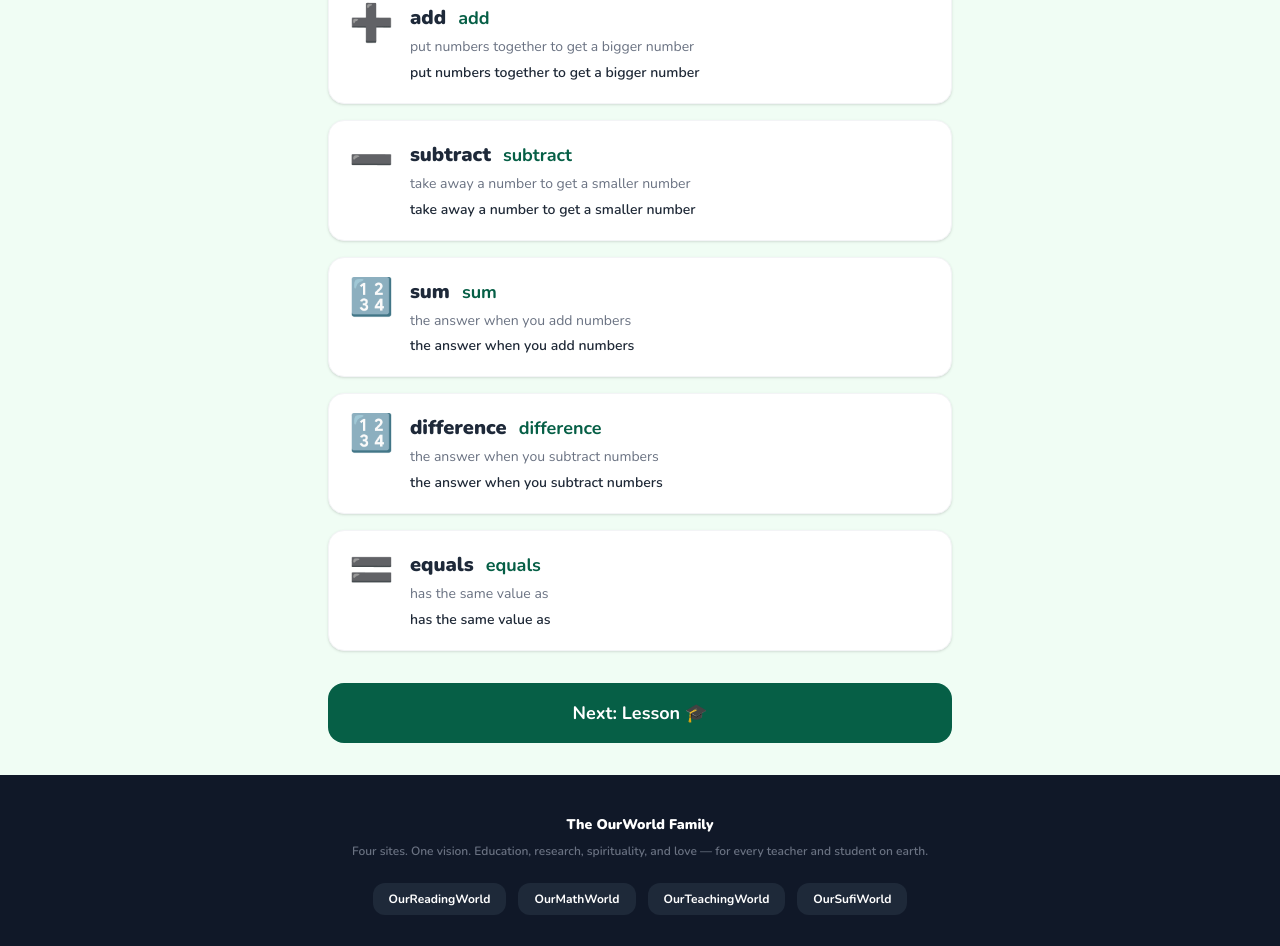
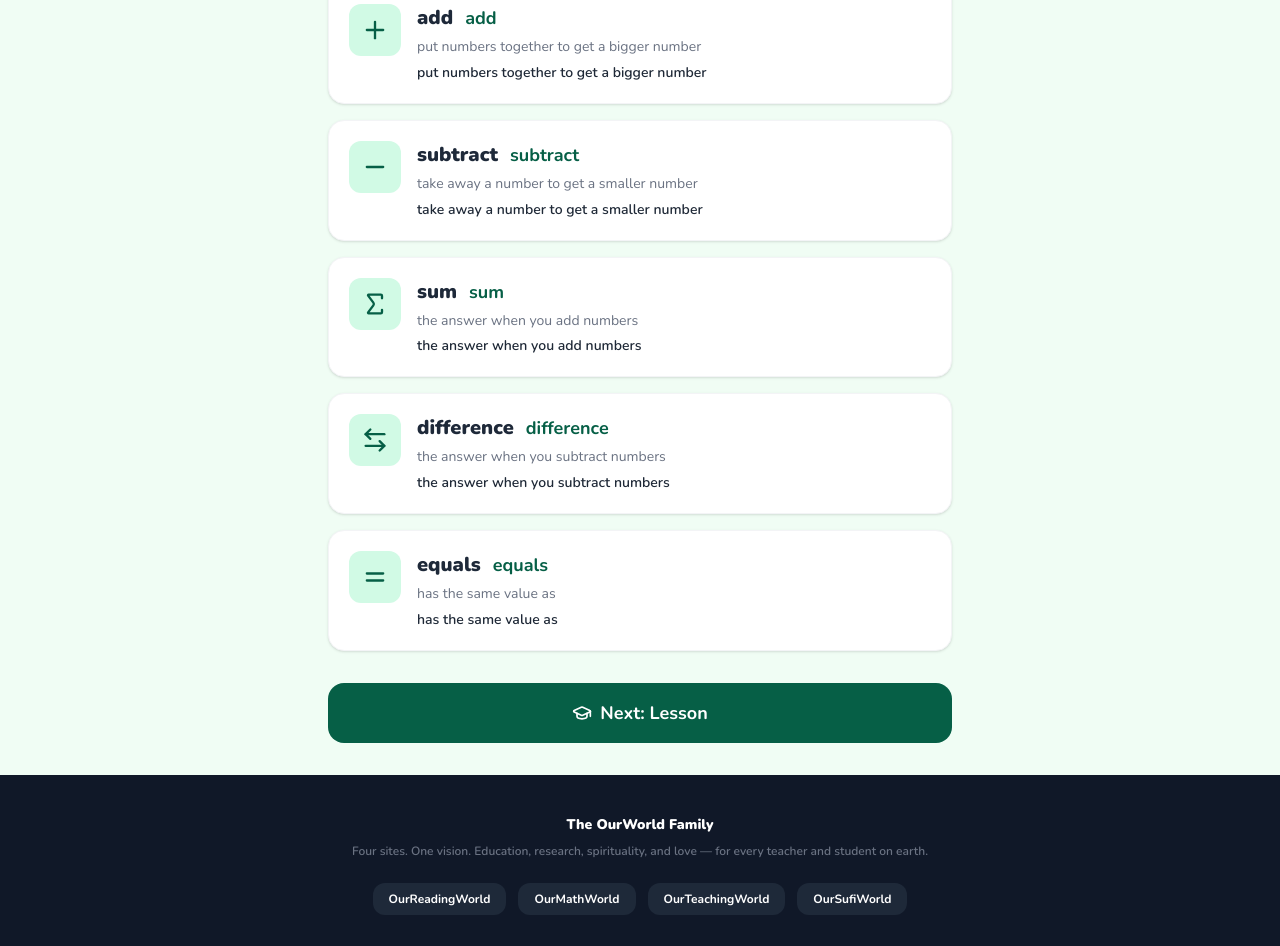
Before and after one commit to zeevaki/ourmathworld, a Next.js app: page /student/2/2.4A in a window 1280 px wide. Shown: the part 290-1236 px from the top of the page. Built offline with nearby package versions, Linux system fonts and the light colour scheme.

Commit message:
Replace Grade 2 vocab emoji with green lucide icons

```diff
--- a/components/UnitTabs.tsx
+++ b/components/UnitTabs.tsx
@@ -1,8 +1,34 @@
 "use client";
 
 import { useEffect, useRef, useState } from "react";
-import { BookOpen, GraduationCap, PencilLine, ClipboardCheck, BookMarked, Zap, Timer, Star, ThumbsUp, Dumbbell, ChevronRight } from "lucide-react";
+import {
+  BookOpen, GraduationCap, PencilLine, ClipboardCheck, BookMarked, Zap,
+  Timer, Star, ThumbsUp, Dumbbell, ChevronRight,
+  Plus, Minus, Sigma, ArrowLeftRight, Equal,
+  Columns2, LayoutList, Users, Scale,
+  Circle, Square, Triangle, RectangleHorizontal, Ruler,
+} from "lucide-react";
 import type { LucideIcon } from "lucide-react";
+
+const vocabIconMap: Record<string, LucideIcon> = {
+  // 2.4A — Adding & Subtracting
+  add:        Plus,
+  subtract:   Minus,
+  sum:        Sigma,
+  difference: ArrowLeftRight,
+  equals:     Equal,
+  // 2.7A — Even & Odd
+  even:       Columns2,
+  odd:        LayoutList,
+  pairs:      Users,
+  equal:      Scale,
+  // 2.8A — 2D Shapes
+  circle:     Circle,
+  square:     Square,
+  triangle:   Triangle,
+  rectangle:  RectangleHorizontal,
+  sides:      Ruler,
+};
 import { TeksUnit, ExerciseQuestion, Fluency } from "@/data/types";
 import { useLanguage } from "./LanguageContext";
 
@@ -53,9 +79,16 @@ export default function UnitTabs({ unit }: { unit: TeksUnit }) {
       {/* Vocabulary */}
       {activeTab === "vocab" && (
         <div className="flex flex-col gap-4">
-          {unit.vocabulary.map((word) => (
+          {unit.vocabulary.map((word) => {
+            const VocabIcon = vocabIconMap[word.id];
+            return (
             <div key={word.id} className="bg-white rounded-2xl p-5 shadow-sm border border-gray-100 flex gap-4 items-start">
-              <span className="text-4xl">{word.emoji}</span>
+              <div className="bg-primary-light rounded-xl p-3 flex-shrink-0 flex items-center justify-center">
+                {VocabIcon
+                  ? <VocabIcon size={28} className="text-primary" />
+                  : <span className="text-3xl">{word.emoji}</span>
+                }
+              </div>
               <div>
                 <div className="flex items-baseline gap-3 mb-1">
                   <span className="text-xl font-black text-gray-800">{word.word.en}</span>
@@ -69,12 +102,13 @@ export default function UnitTabs({ unit }: { unit: TeksUnit }) {
                 </p>
               </div>
             </div>
-          ))}
+            );
+          })}
           <button
             onClick={() => setActiveTab("lesson")}
-            className="mt-4 w-full bg-primary text-white font-bold py-4 rounded-2xl hover:bg-primary-dark transition-colors text-lg cursor-pointer"
+            className="mt-4 w-full bg-primary text-white font-bold py-4 rounded-2xl hover:bg-primary-dark transition-colors text-lg cursor-pointer flex items-center justify-center gap-2"
           >
-            Next: Lesson 🎓
+            <GraduationCap size={20} /> Next: Lesson
           </button>
         </div>
       )}
```
